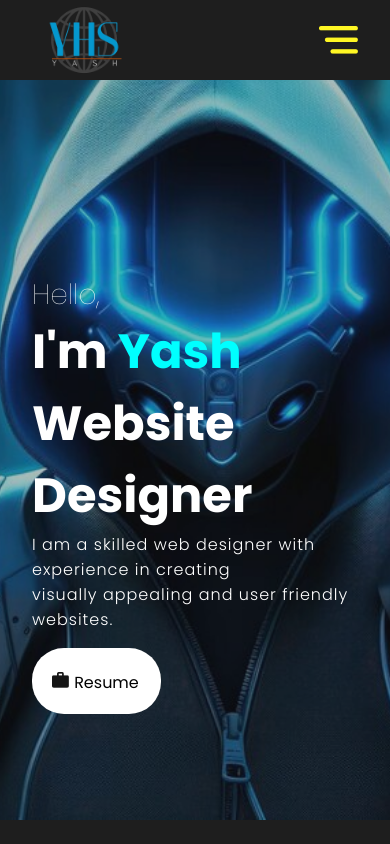
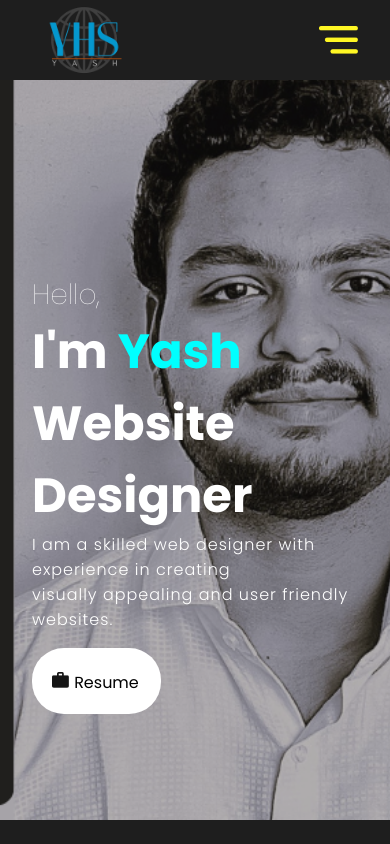
Before and after one commit to yashshah9279/Portfolio, a React (Create React App) app: page / in a window 390 px wide. Shown: the top 844 px of the page. Built offline with nearby package versions, Linux system fonts and the light colour scheme.

Commit message:
Updating bg image

```diff
--- a/src/components/Intro/intro.css
+++ b/src/components/Intro/intro.css
@@ -63,7 +63,7 @@
 
 @media screen and (max-width:840px) and (min-width:481px){
     .bg{
-        right: -63vw;
+        right: -29vw;
     }
     .introContent{
         font-size: 10vw;
@@ -76,6 +76,6 @@
 
 @media screen and (max-width:480px) {
     .bg{
-        right: -143vw;
+        right: -72vw;
     }
 }
--- a/src/components/Intro/intro.js
+++ b/src/components/Intro/intro.js
@@ -1,6 +1,6 @@
 import React from 'react'
 import './intro.css';
-import bg from '../../assets/young-man-dark-magic-light-background-guy-glasses-virtual-reality-virtual-reality-glass_882954-22459.jpg';
+import bg from '../../assets/info bg.png';
 import btnImg from '../../assets/hireme.png';
 import Resume from '../../assets/Yash Shah Resume.pdf'
 
```
Also changed, not shown: src/assets/info bg.png (added).
